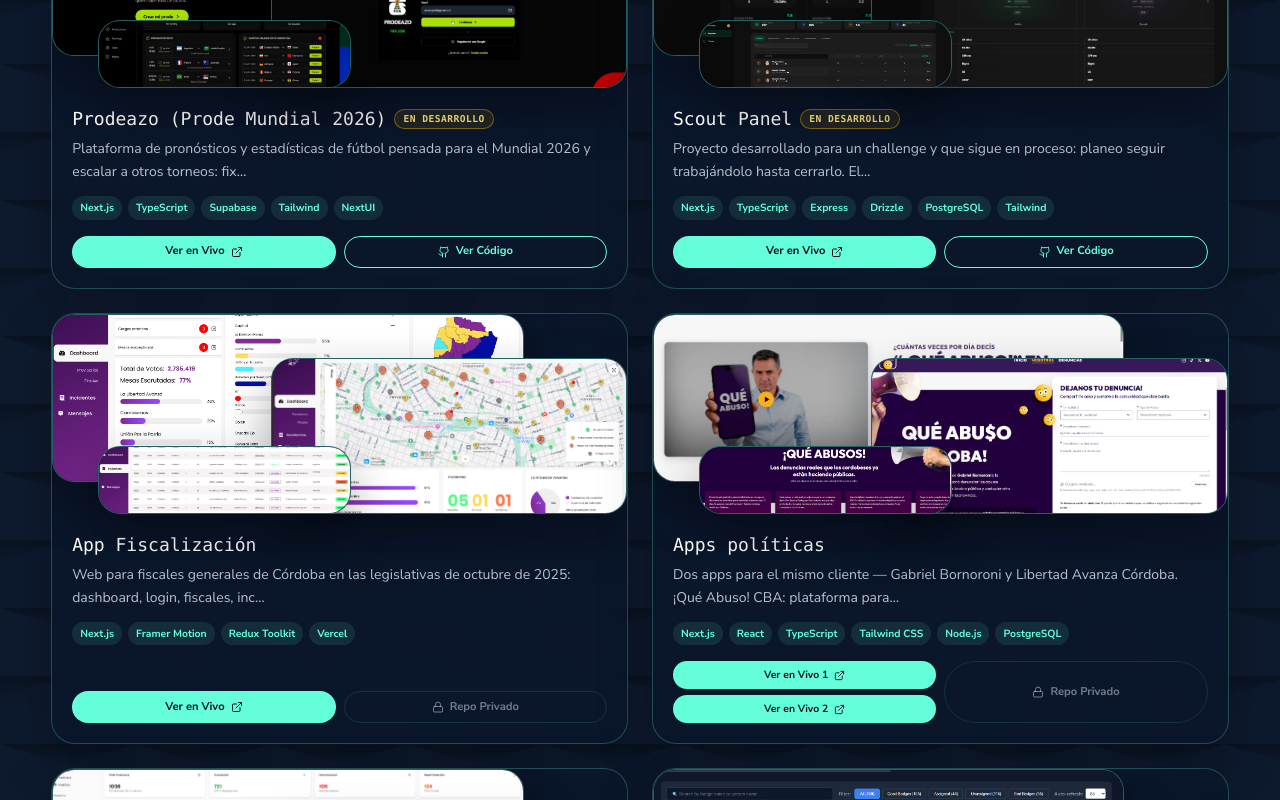
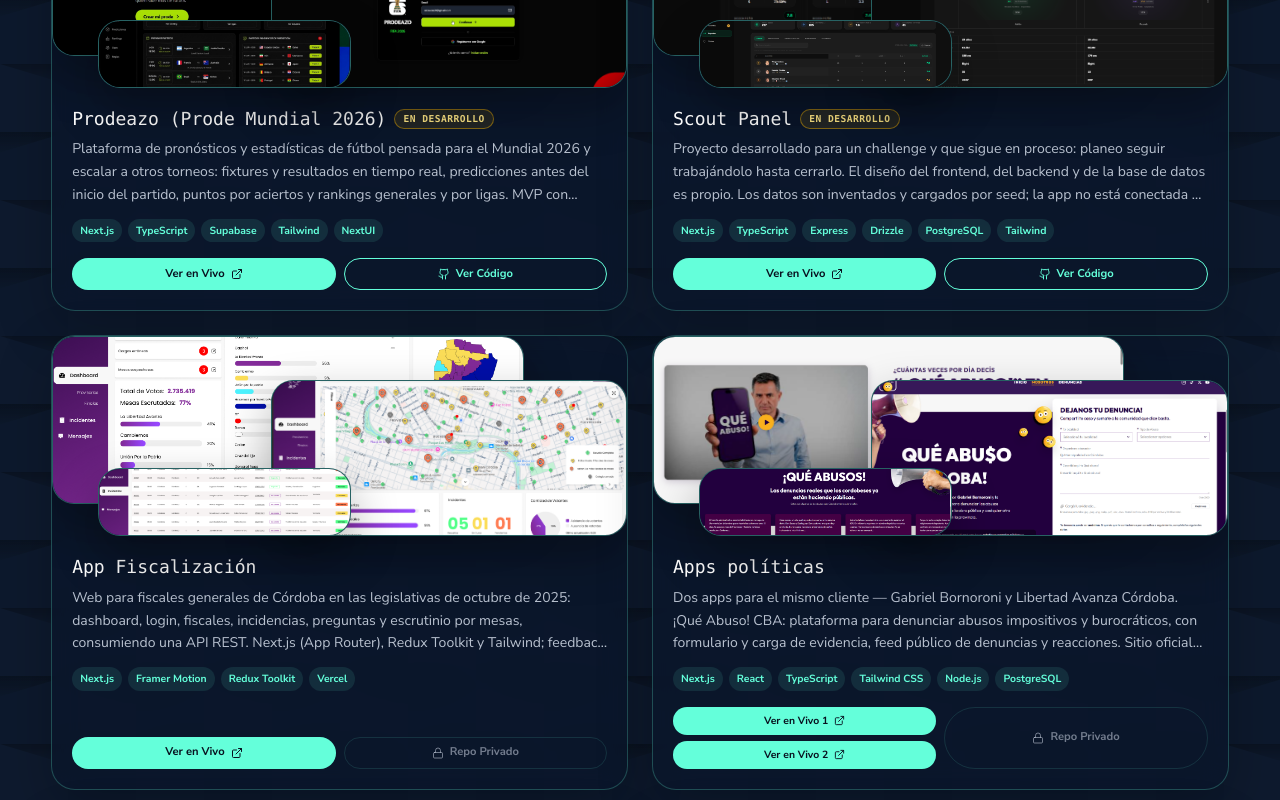
Before and after one commit to nicovon24/PortafolioNuevo, a Next.js app: page / in a window 1280 px wide. Shown: the part 2520-3320 px from the top of the page. Built offline with nearby package versions, Linux system fonts and the light colour scheme.

Commit message:
fix: arreglar en proyectos el tema del truncate del texto

```diff
--- a/src/components/ui/ProjectCard.tsx
+++ b/src/components/ui/ProjectCard.tsx
@@ -35,9 +35,6 @@ export default function ProjectCard({
   const description = t(`projects.items.${projectKey}.description`);
   const [modalOpen, setModalOpen] = useState(false);
   const [startLightbox, setStartLightbox] = useState(false);
-
-  const truncated =
-    description.length > 110 ? description.slice(0, 110).trimEnd() + "…" : description;
 
   function openModal(e: React.MouseEvent) {
     e.stopPropagation();
@@ -93,7 +90,7 @@ export default function ProjectCard({
               </span>
             )}
           </div>
-          <p className="mt-2 text-sm leading-relaxed text-muted">{truncated}</p>
+          <p className="mt-2 line-clamp-3 text-sm leading-relaxed text-muted">{description}</p>
           <div className="mt-3 flex flex-wrap gap-1.5">
             {technologies.map((tech) => (
               <span key={tech} className="rounded-full bg-[rgba(100,255,218,0.1)] px-2 py-1 text-[0.65rem] font-bold text-accent">
```
